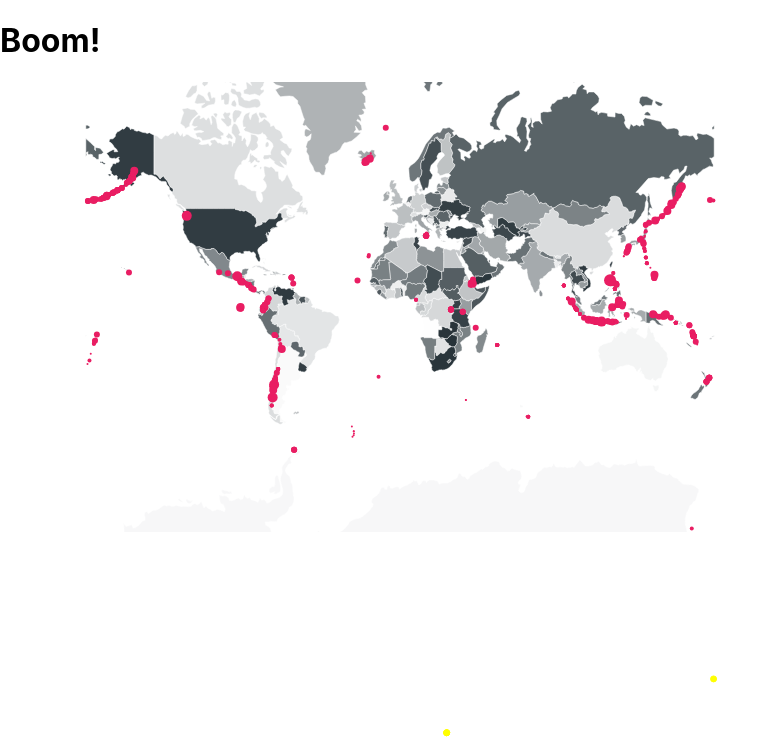
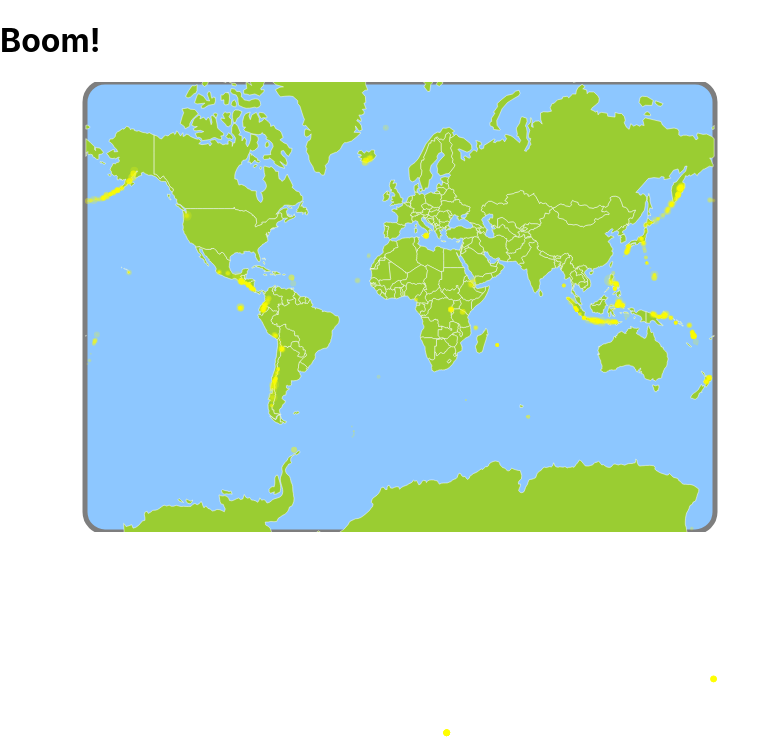
Before and after one commit to manandearth/eruptions, a React (Create React App) app: page / in a window 1280 px wide. Shown: the top 747 px of the page, without its empty margins (0-779 px from the left). Built offline with nearby package versions, Linux system fonts and the light colour scheme.

Commit message:
Adjust D3 map element

```diff
--- a/src/WorldMap.js
+++ b/src/WorldMap.js
@@ -35,6 +35,8 @@ class WorldMap extends Component {
         const eruptions = Smithsonian.features;
         return (
             <svg width={ 800 } height={ 450 } viewBox="0 0 800 450">
+              <rect x="85" y="0" rx="20" ry="20" width="630" height="450"
+                    style={{fill: 'dodgerBlue', stroke: 'black', strokeWidth: 5, opacity: 0.5}} />
               <g className="countries">
                 {
                     this.state.worldData.map((d,i) => (
@@ -42,7 +44,7 @@ class WorldMap extends Component {
                           key={ `path-${ i }` }
                           d={ geoPath().projection(this.projection())(d) }
                           className="country"
-                          fill={ `rgba(38,50,56,${1 / this.state.worldData.length * i})` }
+                          fill="YellowGreen"
                           stroke="#FFFFFF"
                           strokeWidth={ 0.5 }
                         />
@@ -55,7 +57,8 @@ class WorldMap extends Component {
                    cx={this.projection() (eruption['geometry']['coordinates'])[0]}
                    cy={this.projection() (eruption['geometry']['coordinates'])[1]}
                    r={eruption['properties']['ExplosivityIndexMax']}
-                  fill="#E91E63"
+                   fill="Yellow"
+                   opacity={0.2}
                   className="marker"
                  />))}
               </g>
```
